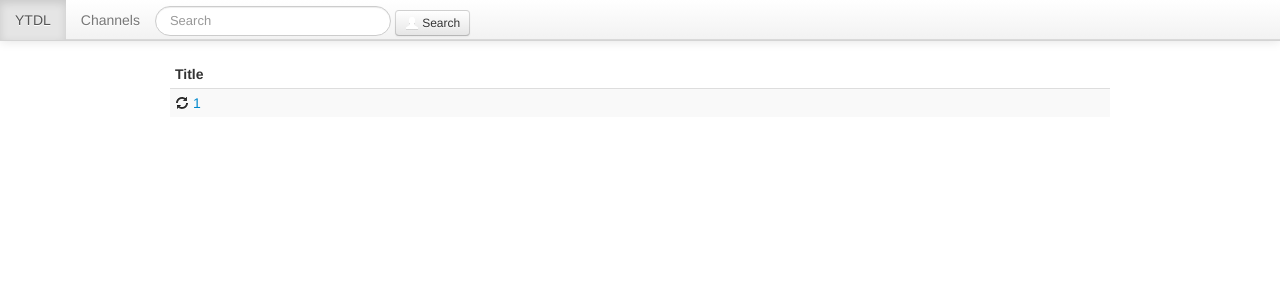
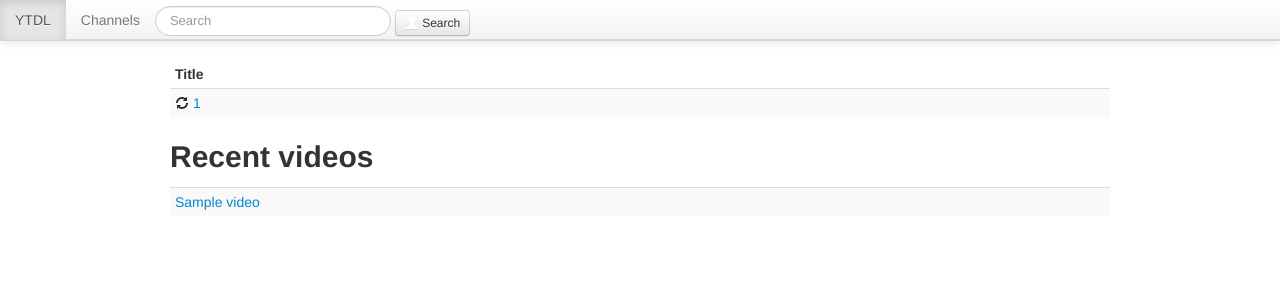
Before and after one commit to dbr/webtools, a Django app: page /youtube/ in a window 1280 px wide. Shown: the top 301 px of the page. Run offline with Django 3.2, Linux system fonts and the light colour scheme; tables that the repository leaves empty hold one stand-in row (values such as "Sample post"); parts of the project's set-up code (start-up, migrations or seed data) failed here and were passed over.

Commit message:
Show recent videos on main page

```diff
--- a/webtools/templates/ytdl/list_channels.html
+++ b/webtools/templates/ytdl/list_channels.html
@@ -22,6 +22,15 @@
 </table>
 
 
+<h2>Recent videos</h2>
+<table class="table table-striped table-hover table-condensed" id="videos">
+{% for v in recent %}
+<tr>
+  <td><a href="{% url ytdl.views.view_channel v.channel %}">{{ v.title }}</a></td>
+</tr>
+{% endfor %}
+</table>
+
 <script type="text/javascript">
   $(function(){
 
--- a/ytdl/views.py
+++ b/ytdl/views.py
@@ -8,7 +8,10 @@ from django.core.paginator import Paginator, EmptyPage, PageNotAnInteger
 
 def index(request):
     channels = Channel.objects.all()
-    return render_to_response('ytdl/list_channels.html', {"channels": channels})
+    recent = Video.objects.all().order_by('publishdate').reverse().filter(status=Video.STATE_NEW)[:5]
+    return render_to_response(
+        'ytdl/list_channels.html',
+        {"channels": channels, "recent": recent})
 
 
 def view_channel(request, channame):
```
